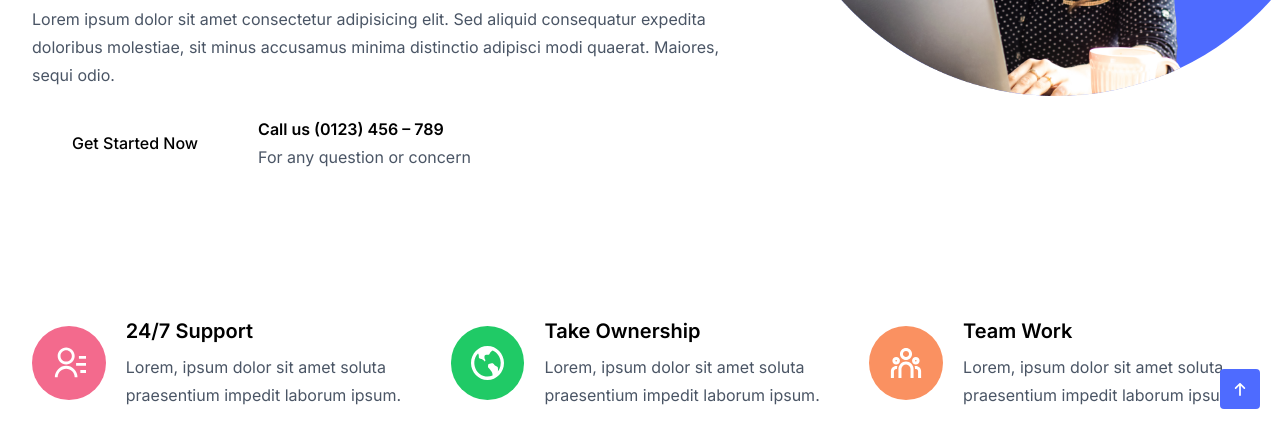
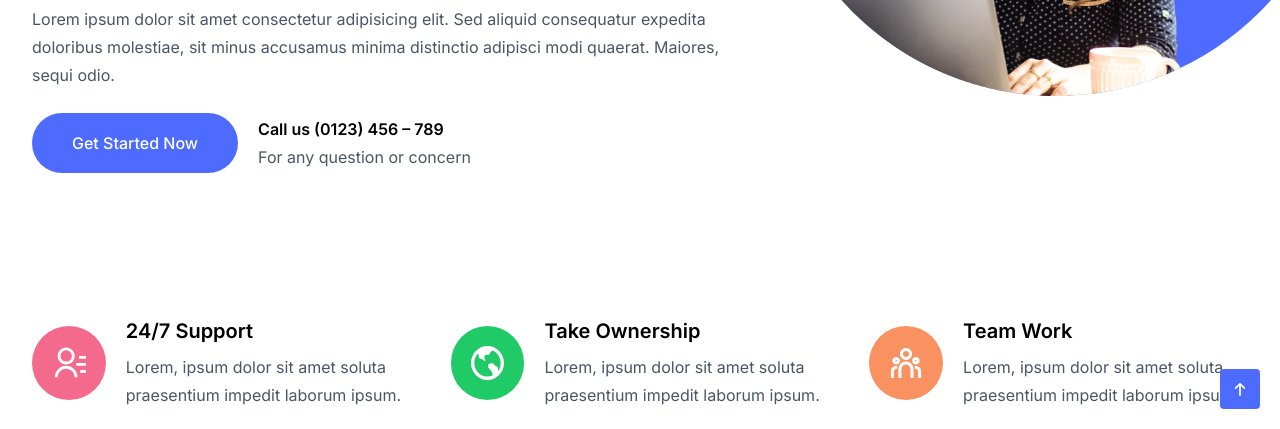
Before and after one commit to haly1911/bc95-capstone-tailwind-base, a website: page src/index.html in a window 1280 px wide. Shown: the part 371-800 px from the top of the page. Drawn offline with nearby package versions, Linux system fonts and the light colour scheme.

Commit message:
lưu lại code

```diff
--- a/src/index.html
+++ b/src/index.html
@@ -288,7 +288,7 @@
                   <p>For any question or concern</p>
                 </div>
                 <button
-                  class="cursor-pointer rounded-full bg-white px-10 py-4 font-medium text-black transition duration-300 hover:shadow-xl w-fit"
+                  class="cursor-pointer rounded-full bg-[#4e6bff] px-10 py-4 font-medium text-white transition duration-300 hover:shadow-[0_10px_25px_rgba(78,107,255,0.35)]"
                 >
                   Get Started Now
                 </button>
```
